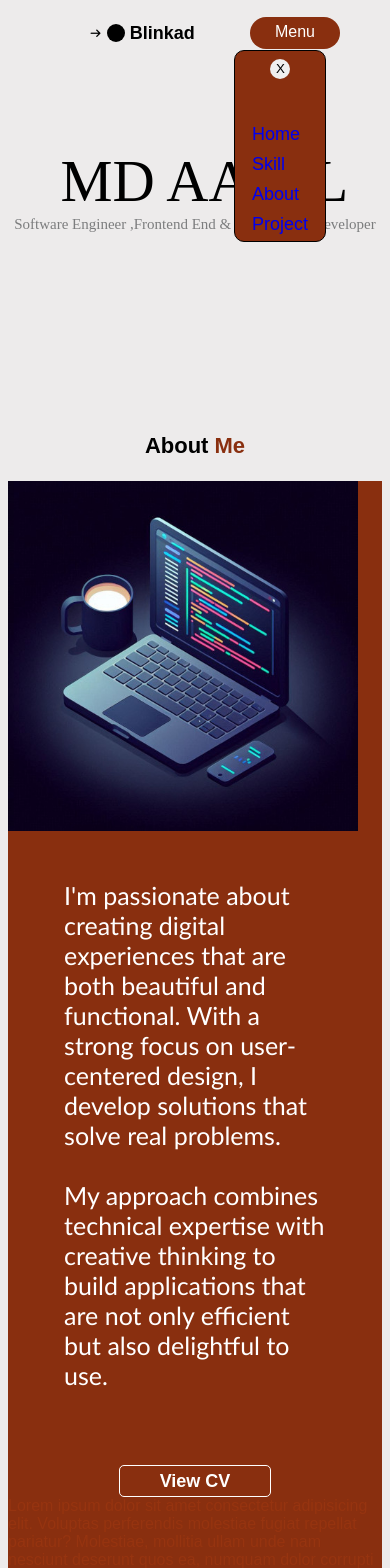
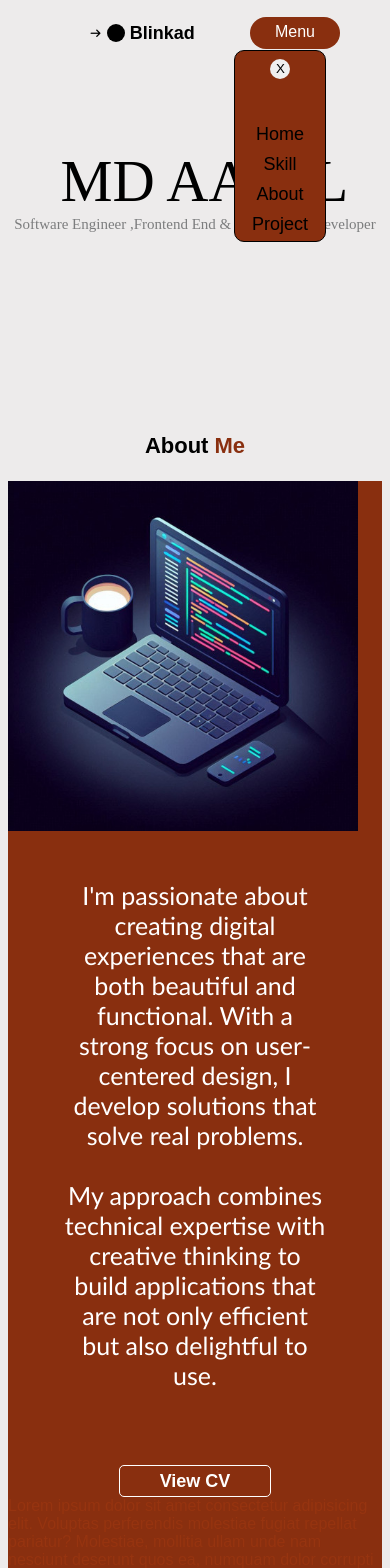
Before and after one commit to Mdd-sheikh/original-portfolio, a React (Vite) app in the folder portfolio/: page / in a window 390 px wide. Shown: the top 1568 px of the page. Built offline with nearby package versions, Linux system fonts and the light colour scheme; a web font is replaced by a local one.

Commit message:
fix line endings

```diff
--- a/portfolio/src/About/About.css
+++ b/portfolio/src/About/About.css
@@ -9,6 +9,7 @@
     opacity: 0;
     transform: translateX(-50px);
     transition: opacity 3s ease, transform 2s ease;
+    z-index: 1;
 }
 
 .about-opacity {
@@ -28,6 +29,7 @@
 }
 
 .about-image img {
+
     width: max(30vw, 200px);
 
 
@@ -40,7 +42,6 @@
     display: flex;
     align-items: center;
     flex-direction: row;
-
     justify-items: center;
 
     gap: 250px;
@@ -97,3 +98,8 @@
     background-color:#892f0f;
 
 }
+@media (max-width:450px) {
+    .about-paragraph{
+        text-align: center;
+    }
+}
--- a/portfolio/src/components/Section.jsx
+++ b/portfolio/src/components/Section.jsx
@@ -72,7 +72,7 @@ const Section = () => {
                 </div>
             </div>
             <hr className='new-section-hr' />
-            <div className="skill-sections">
+            <div className="skill-sections" id='skill'>
 
                 <div className="logo-boxes">
 
--- a/portfolio/src/sidebar/Sidebar.css
+++ b/portfolio/src/sidebar/Sidebar.css
@@ -2,7 +2,7 @@
     width: 100%;
     background-color: #ffffff90;
     place-self: center;
-    z-index: 99;
+
 
 }
 
@@ -18,6 +18,7 @@
     display: none;
     background-color: #892f0f;
     border-radius: 10px;
+    z-index: 10000;
 }
 
 .upper-sidebar button {
--- a/portfolio/src/sidebar/Sidebar.jsx
+++ b/portfolio/src/sidebar/Sidebar.jsx
@@ -2,7 +2,7 @@ import './Sidebar.css'
 
 const Sidebar = ({ setContact }) => {
 
-    const optionhandler = () =>{
+    const optionhandler = () => {
         setContact(false)
         console.log("yess function run");
 
@@ -14,27 +14,27 @@ const Sidebar = ({ setContact }) => {
             <div className="sidebar-items">
                 <div className="upper-sidebar">
 
-                    <button ><span onClick={()=>setContact(false)}>X</span></button>
+                    <button ><span onClick={() => setContact(false)}>X</span></button>
                 </div>
 
                 <div className="middle-sidebar">
                     <div className="middle-sidebar-menu" id='items'>
 
                         <div className="nav-item">
-                               <a href="#home">  <span className='default-text' id='home'onClick={optionhandler} >Home</span></a>
-                               <span onClick={optionhandler} className='hover-text' id='hover-text' >Home</span>
+                            <span onClick={optionhandler} className='default-text' id='hover-text' >Home</span>
+                            <a href="#home">  <span className='hover-text' id='home' onClick={optionhandler} >Home</span></a>
                         </div>
                         <div className="nav-item">
-                               <a href="#skill"> <span className='default-text' id='About'onClick={optionhandler}>Skill</span></a>
-                                <span onClick={optionhandler} className='hover-text'>Skill</span>
+                            <span onClick={optionhandler} className='default-text'>Skill</span>
+                            <a href="#skill"> <span className='hover-text' id='About' onClick={optionhandler}>Skill</span></a>
                         </div>
                         <div className="nav-item">
-                               <a href="#about"> <span className='default-text' onClick={optionhandler}>About</span></a>
-                                <span onClick={optionhandler} className='hover-text'>About</span>
+                            <span onClick={optionhandler} className='default-text'>About</span>
+                            <a href="#about"> <span className='hover-text' onClick={optionhandler}>About</span></a>
                         </div>
                         <div className="nav-item">
-                               <a href="#section"> <span className='default-text' onClick={optionhandler}>Project</span></a>
-                                 <span onClick={optionhandler} className='hover-text'>Project</span>
+                            <span onClick={optionhandler} className='default-text'>Project</span>
+                            <a href="#section"> <span className='hover-text' onClick={optionhandler}>Project</span></a>
                         </div>
 
 
```
Lines whose indentation alone changed are shown as unchanged.
